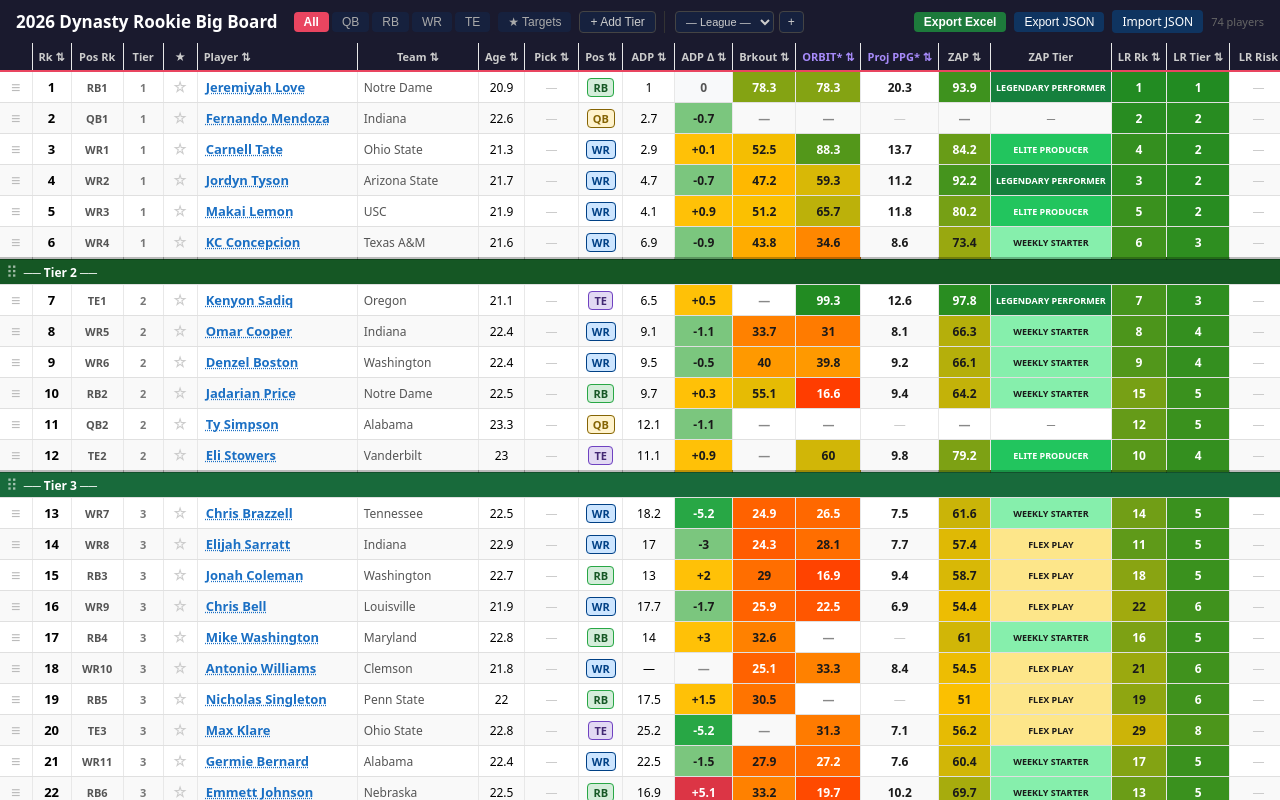
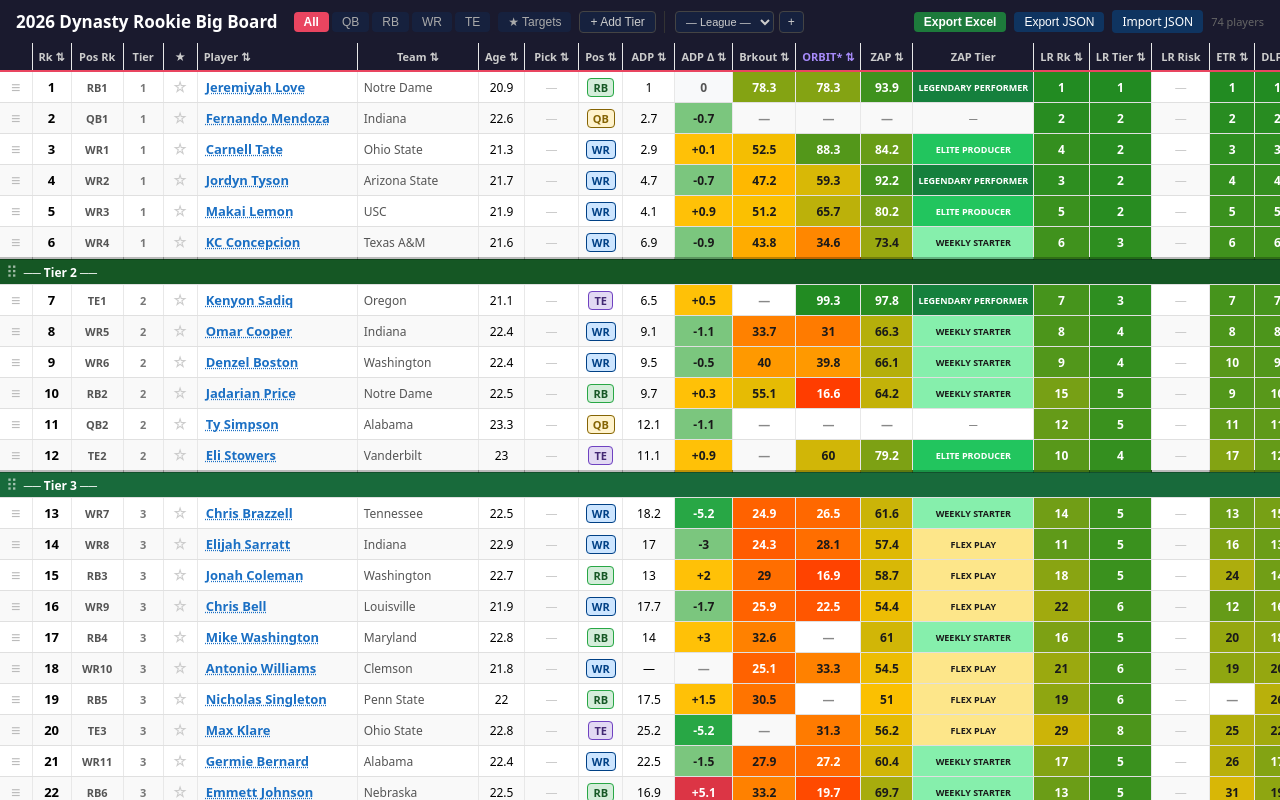
Before and after one commit to martinozimek/DynastyRookieBigBoard, a React app in the folder app/: page / in a window 1280 px wide. Built offline with nearby package versions, Linux system fonts and the light colour scheme; the HTML template or start-up script is replaced by a standard one.

Commit message:
Remove Proj PPG column — ORBIT* only

```diff
--- a/app/src/components/BigBoard.jsx
+++ b/app/src/components/BigBoard.jsx
@@ -32,7 +32,6 @@ const COLUMNS = [
   { key: 'adp_delta',       label: 'ADP Δ',    width: 56,  sortField: 'adp_delta' },
   { key: 'breakout_score',  label: 'Brkout',   width: 56,  sortField: 'breakout_score' },
   { key: 'orbit_score',     label: 'ORBIT*',   width: 54,  sortField: 'orbit_score',   tooltip: 'Experimental in-progress prospect model. Predicts Best Two Seasons PPR PPG from college/combine data. Pre-draft: uses projected draft capital.' },
-  { key: 'projected_b2s',   label: 'Proj PPG*', width: 58,  sortField: 'projected_b2s', tooltip: 'ORBIT projected fantasy PPG — avg of best 2 seasons in first 3 NFL years (PPR). Cross-position comparable. Experimental — in development.' },
   { key: 'zap_score',       label: 'ZAP',      width: 52,  sortField: 'zap_score' },
   { key: 'zap_tier_label',  label: 'ZAP Tier', width: 110, sortField: null },
   { key: 'lr_sf_rank',      label: 'LR Rk',    width: 50,  sortField: 'lateround_sf_rank' },
--- a/app/src/components/PlayerRow.jsx
+++ b/app/src/components/PlayerRow.jsx
@@ -160,11 +160,6 @@ export default function PlayerRow({ player, myRank, tier, isTarget, onToggleTarg
       {/* ORBIT Score */}
       <ZapCell value={player.orbit_score} />
 
-      {/* Projected B2S */}
-      <td style={{ textAlign: 'center', padding: '2px 4px', fontSize: 12, color: player.projected_b2s != null ? '#1a1a1a' : '#ccc', fontWeight: player.projected_b2s != null ? 600 : 400 }}>
-        {player.projected_b2s != null ? player.projected_b2s.toFixed(1) : '—'}
-      </td>
-
       {/* ZAP Score */}
       <ZapCell value={player.zap_score} />
 
--- a/app/src/components/TierDivider.jsx
+++ b/app/src/components/TierDivider.jsx
@@ -23,7 +23,7 @@ export default function TierDivider({ id, tier, label, onLabelChange, onRemove,
 
   return (
     <tr ref={setNodeRef} style={style}>
-      <td colSpan={extraCol ? 33 : 32}
+      <td colSpan={extraCol ? 32 : 31}
         style={{ background: color, borderTop: '3px solid rgba(0,0,0,0.25)', padding: 0 }}>
         <div style={{ display: 'flex', alignItems: 'center', padding: '3px 6px', gap: 6 }}>
           {/* Drag handle */}
```
